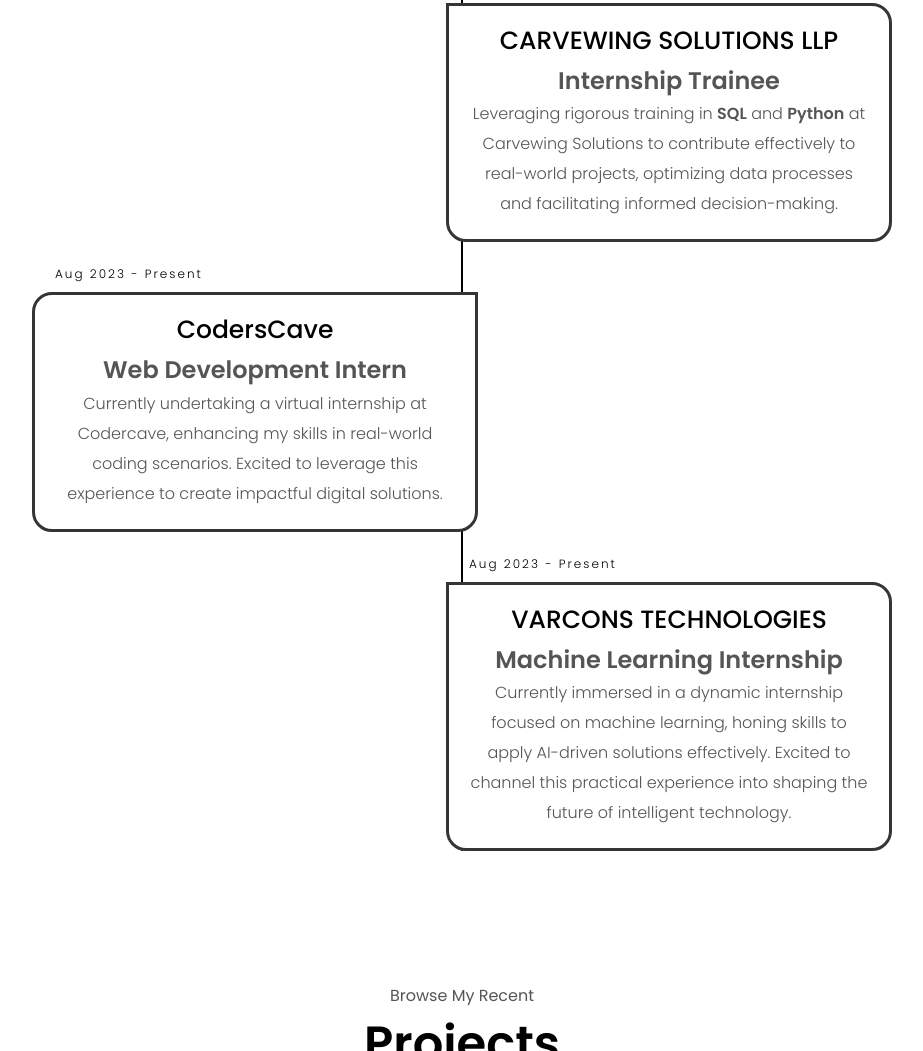
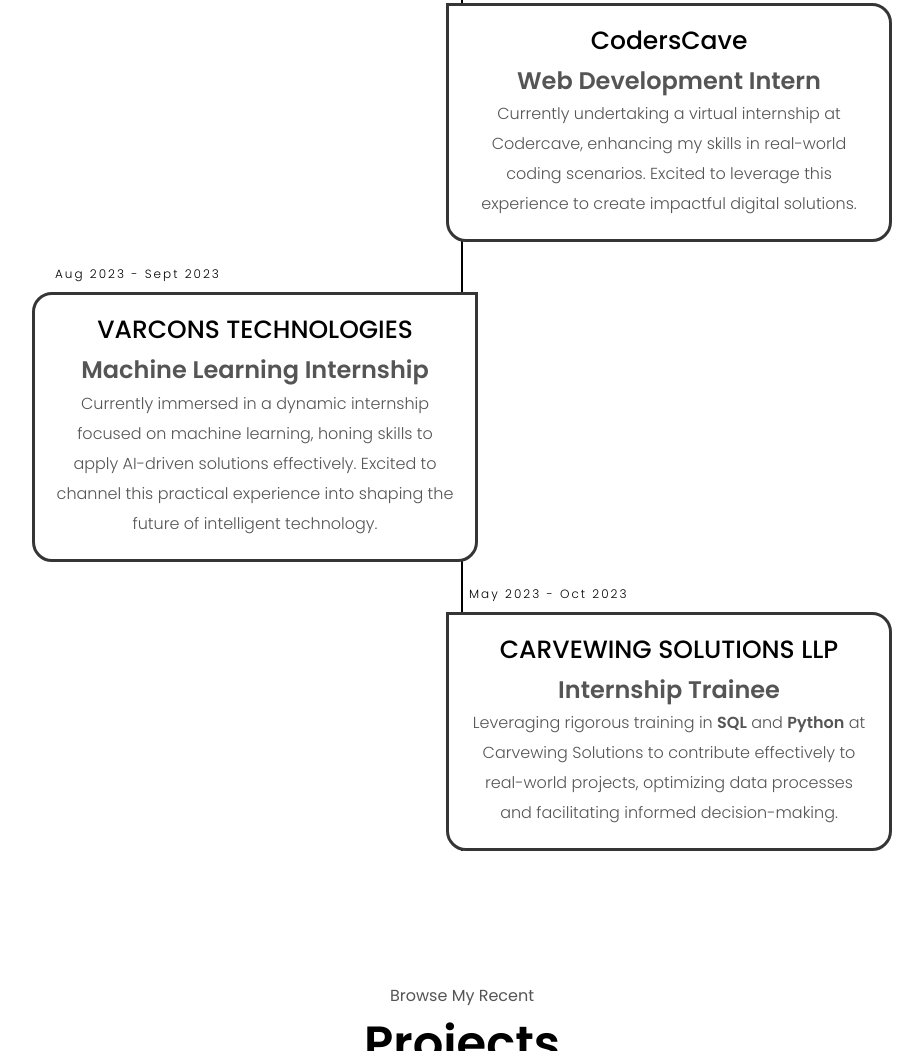
Before and after one commit to nazneen-k/My-Minimal-Portfolio, a plain HTML site: page index.html in a window 1280 px wide. Shown: the part 2152-3203 px from the top of the page, without its empty margins (178-1101 px from the left). Drawn offline with Linux system fonts and the light colour scheme.

Commit message:
Update index.html

```diff
--- a/index.html
+++ b/index.html
@@ -139,7 +139,7 @@
                 </p>
               </div>
             </li>
-            <li>
+<!--             <li>
               <div class="timeline-content">
                 <h3 class="date">Jun 2023 - Present</h3>
                 <h1>CARVEWING SOLUTIONS LLP</h1>
@@ -151,7 +151,7 @@
                   and facilitating informed decision-making.
                 </p>
               </div>
-            </li>
+            </li> -->
             <li>
               <div class="timeline-content">
                 <h3 class="date">Aug 2023 - Present</h3>
@@ -167,7 +167,7 @@
             </li>
             <li>
               <div class="timeline-content">
-                <h3 class="date">Aug 2023 - Present</h3>
+                <h3 class="date">Aug 2023 - Sept 2023</h3>
                 <h1>VARCONS TECHNOLOGIES</h1>
                 <p class="section__text__p3">Machine Learning Internship</p>
                 <p>
@@ -178,6 +178,21 @@
                 </p>
               </div>
             </li>
+
+             <li>
+              <div class="timeline-content">
+                <h3 class="date">May 2023 - Oct 2023</h3>
+                <h1>CARVEWING SOLUTIONS LLP</h1>
+                <p class="section__text__p3">Internship Trainee</p>
+                <p>
+                  Leveraging rigorous training in <strong>SQL</strong> and
+                  <strong>Python</strong> at Carvewing Solutions to contribute
+                  effectively to real-world projects, optimizing data processes
+                  and facilitating informed decision-making.
+                </p>
+              </div>
+            </li>
+
           </ul>
         </div>
       </div>
```
